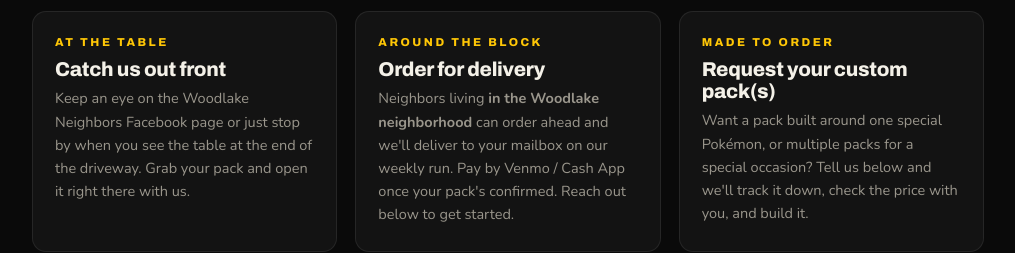
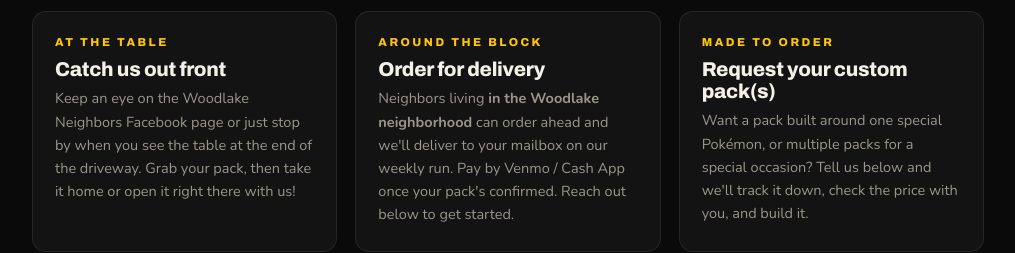
Before and after one commit to duuuval/nrkards, a plain HTML site: page index.html in a window 1280 px wide. Shown: the part 1296-1549 px from the top of the page, without its empty margins (132-1147 px from the left). Drawn offline with nearby package versions, Linux system fonts and the light colour scheme.

Commit message:
Clarify pack collection instructions
Updated instructions for pack collection to clarify options.

```diff
--- a/index.html
+++ b/index.html
@@ -310,7 +310,7 @@ footer .sib { margin-top: 10px; opacity: 0.8; }
       <div class="step">
         <div class="step-n">At the table</div>
         <div class="step-h">Catch us out front</div>
-        <div class="step-d">Keep an eye on the Woodlake Neighbors Facebook page or just stop by when you see the table at the end of the driveway. Grab your pack and open it right there with us.</div>
+        <div class="step-d">Keep an eye on the Woodlake Neighbors Facebook page or just stop by when you see the table at the end of the driveway. Grab your pack, then take it home or open it right there with us!</div>
       </div>
       <div class="step">
         <div class="step-n">Around the block</div>
```
